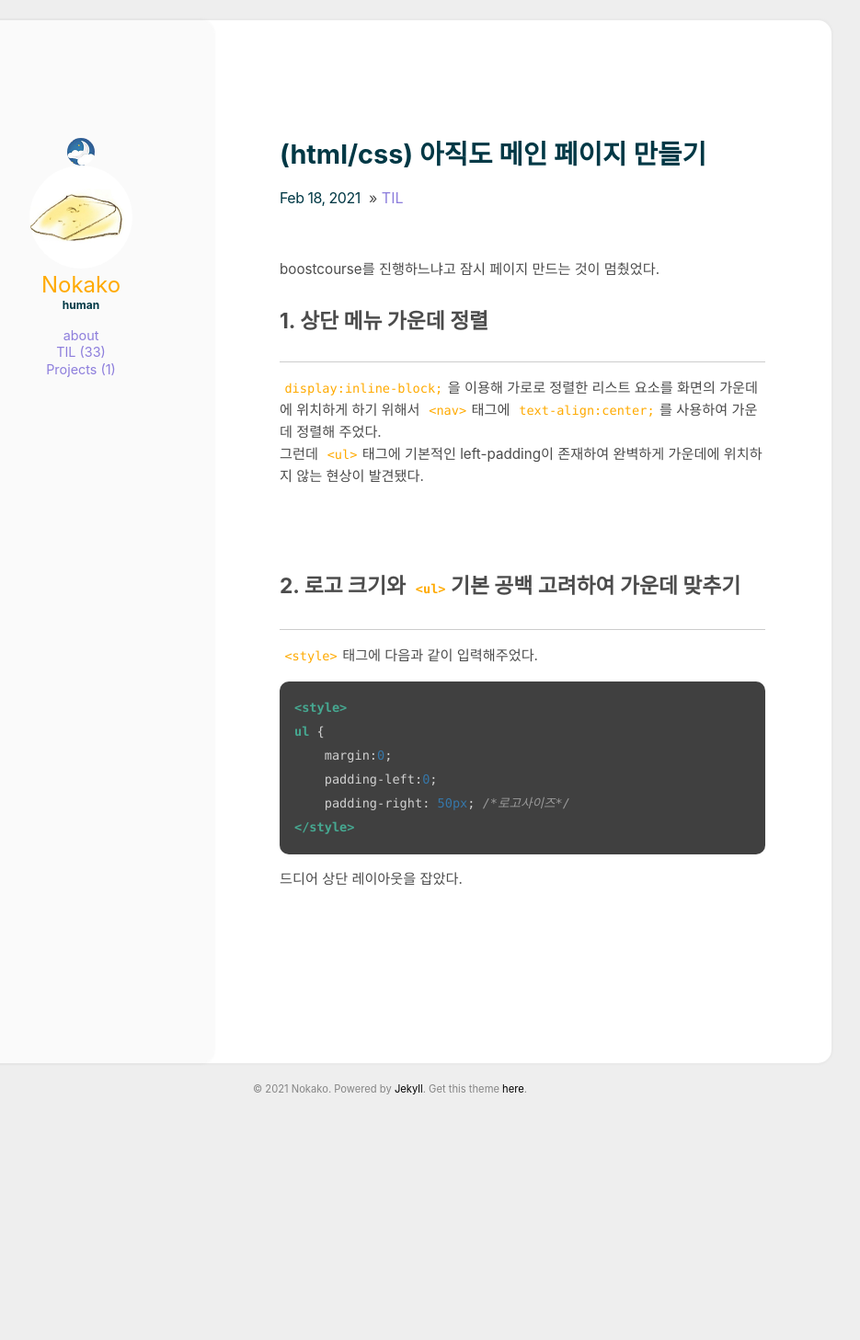
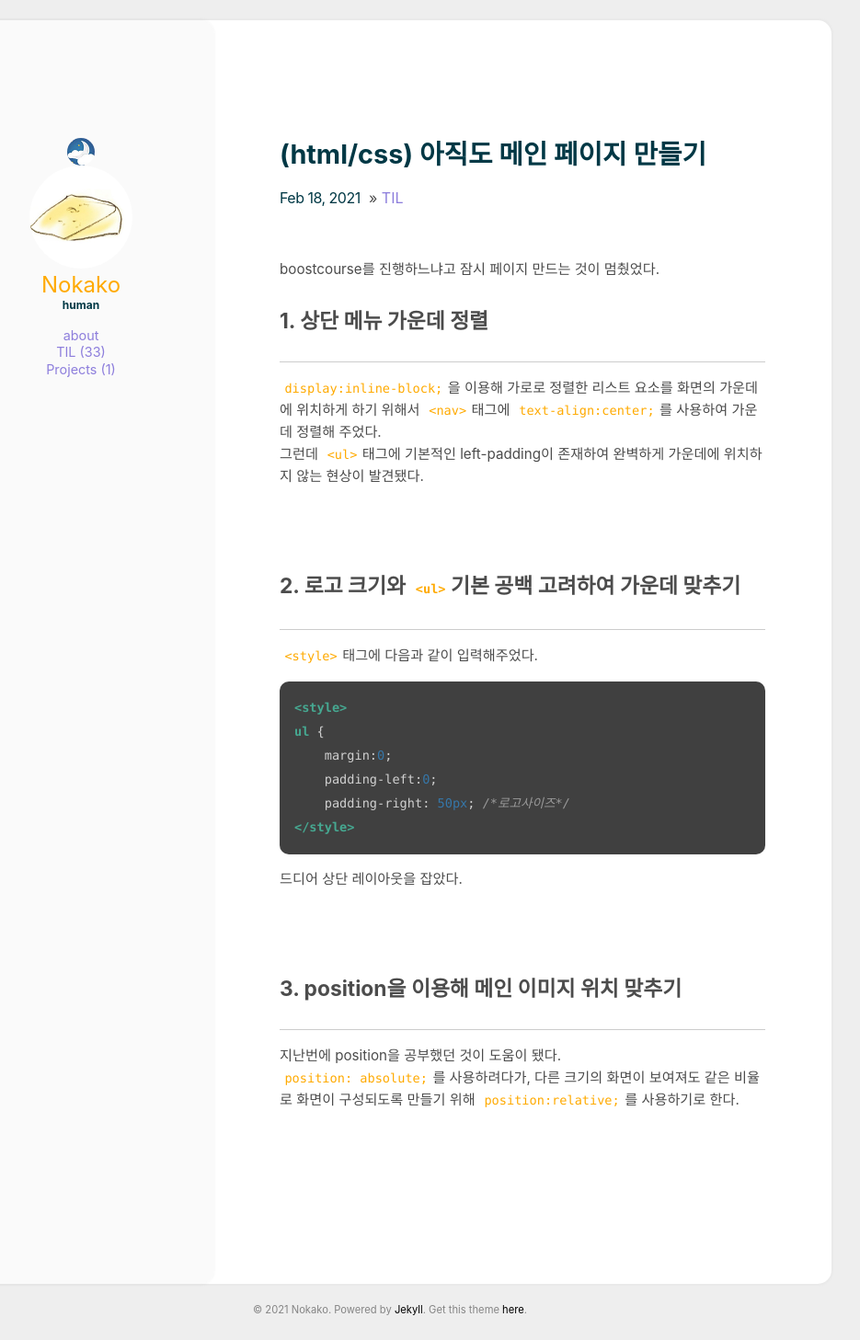
Before and after one commit to Nokako/Nokako.github.io, a Jekyll site: the page built from _posts/2021-02-18-33.md, in a window 1280 px wide. Shown: the whole page at 92% size, without its empty margins (216-1151 px from the left). Built offline with Jekyll 4.4.1, drawn with Linux system fonts in a browser that asks for light colours; before the commit the page ends 1217 px from its top, so only the background shows below that.

Commit message:
TIL수정

````diff
--- a/_posts/2021-02-18-33.md
+++ b/_posts/2021-02-18-33.md
@@ -29,3 +29,11 @@ ul {
 </style>
 ```
 드디어 상단 레이아웃을 잡았다.
+
+<br>
+<br>
+
+## 3. position을 이용해 메인 이미지 위치 맞추기
+---
+지난번에 position을 공부했던 것이 도움이 됐다.
+`position: absolute;`를 사용하려다가, 다른 크기의 화면이 보여져도 같은 비율로 화면이 구성되도록 만들기 위해 `position:relative;`를 사용하기로 한다.
````
Also changed, not shown: _posts/2021-02-19-34.md (+8 -0 lines).
